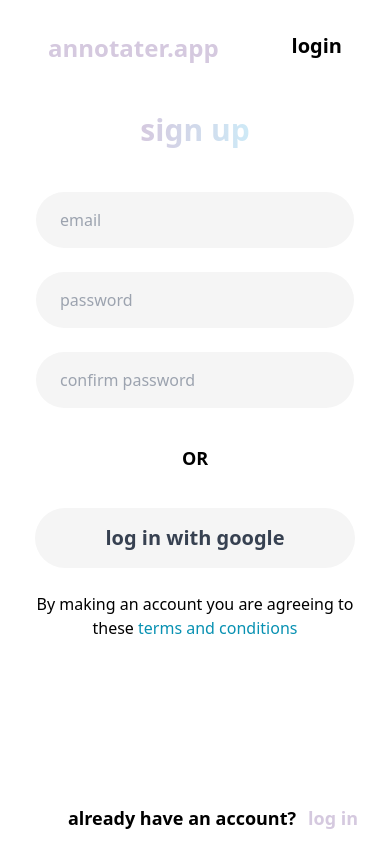
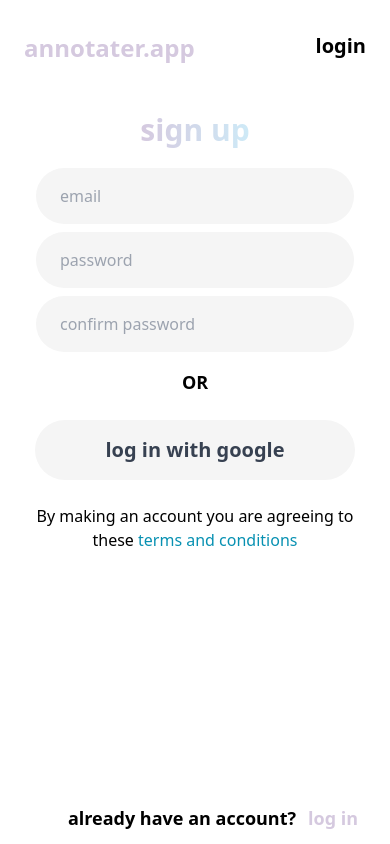
Before and after one commit to TheoC26/annotater.ai, a Next.js app: page /login in a window 390 px wide. Built offline with nearby package versions, Linux system fonts and the light colour scheme; no server answers.

Commit message:
making it more responsive

```diff
--- a/src/components/Header.jsx
+++ b/src/components/Header.jsx
@@ -22,7 +22,7 @@ const Header = ({ user, isHeader }) => {
 
   return (
     <>
-      <div className="flex justify-between px-12 py-8 pb-6 align-middle top-0 w-full sticky bg-white z-50">
+      <div className="flex justify-between px-6 sm:px-12 py-8 pb-6 align-middle top-0 w-full sticky bg-white z-50">
         <div
           onClick={gotoAnnotate}
           className="text-2xl font-bold text-purple place-self-center sm:text-3xl sm:font-extrabold cursor-pointer"
--- a/src/components/HomePage.jsx
+++ b/src/components/HomePage.jsx
@@ -4,20 +4,20 @@ import FileInputButton from "./FileInputButton";
 
 const HomePage = ({ text, setText, setPage, setSource, getText }) => {
   return (
-    <div className="mx-12 flex flex-col justify-center align-middle">
+    <div className="mx-6 flex flex-col justify-center align-middle">
       <div className="flex justify-center">
-        <div className="bg-gradient-to-r mb-3 font-black text-3xl bg-clip-text from-purple to-blue text-transparent text-center justify-self-center w-auto sm:text-4xl">
+        <div className="bg-gradient-to-r mb-3 font-black text-3xl leading-tight bg-clip-text from-purple to-blue text-transparent text-center justify-self-center w-auto sm:text-4xl">
           summarize, analyze, annotate
         </div>
       </div>
-      <div className="flex justify-center my-6 mb-3 sm:my-8 sm:mb-3">
+      <div className="flex justify-center my-2 mb-1 sm:my-8 sm:mb-3">
         {/* <FileInputButton onChange={getText} /> */}
         <FakeInput />
       </div>
       <div className="flex justify-center mt-3">
         <div className="text-base font-black text-gray-700">OR</div>
       </div>
-      <div className="border-12 border-grey bg-grey m-8 mt-3 mx-3 p-5 text-base font-medium rounded-3xl sm:mx-28 lg:mx-48 ">
+      <div className="border-12 border-grey bg-grey m-8 mt-3 mx-0 p-5 text-base font-medium rounded-3xl sm:mx-28 lg:mx-48 ">
         <textarea
           className="bg-grey p-3 text-sm font-medium rounded-3xl resize-none outline-none w-full"
           placeholder="Paste text here... (1000 characters min, 5000 characters max)"
@@ -45,7 +45,7 @@ const HomePage = ({ text, setText, setPage, setSource, getText }) => {
             text.length > 1000 && text.length < 20000
               ? "bg-purple"
               : "bg-grey text-gray-500"
-          } cursor-pointer text-2xl p-3 px-6 rounded-2xl font-bold transition-all duration-200 ease-in-out text-gray-700`}
+          } cursor-pointer text-2xl p-3 mb-3 px-6 rounded-2xl font-bold transition-all duration-200 ease-in-out text-gray-700`}
           onClick={() => {
             text.length > 1000 && text.length < 20000 && setPage("info"); // ##@#@$%#$@$ REMEMBER TO SWITCH THIS BACKKK!!!!!!!!
           }}
--- a/src/components/InfoPage.jsx
+++ b/src/components/InfoPage.jsx
@@ -19,13 +19,13 @@ const InfoPage = ({
   const scrollToPrimary = () => setTimeout(() => primaryRef.current.scrollIntoView(), 10);
 
   return (
-    <div className="mx-12 flex flex-col justify-center align-middle">
+    <div className="mx-6 flex flex-col justify-center align-middle">
       <div className="flex justify-center">
         <div className="bg-gradient-to-r font-black text-3xl bg-clip-text from-purple to-blue text-transparent text-center justify-self-center w-auto sm:text-4xl">
           tell us a little about your source...
         </div>
       </div>
-      <div className="bg-grey m-8 mt-8 mx-3 p-5 text-sm font-medium rounded-3xl h-96 sm:mx-28 lg:mx-48 overflow-y-scroll border-8 border-grey">
+      <div className="bg-grey m-8 mt-8 mx-0 p-5 text-sm font-medium rounded-3xl h-96 sm:mx-28 lg:mx-48 overflow-y-scroll border-8 border-grey">
         {text}
       </div>
       <div className="flex flex-col justify-around w-2/3 mx-auto my-3 text-gray-700 gap-3 md:flex-row" ref={subjectRef}>
@@ -94,7 +94,7 @@ const InfoPage = ({
         className={`${
           (subject == "" || (subject == "history" && isPrimary == null)) &&
           "hidden"
-        } flex justify-center my-6 fixed right-6 bottom-3`}
+        } flex justify-center my-6 fixed right-2 bottom-0 sm:right-6 sm:bottom-3`}
       >
         <div
           className={`bg-gradient-to-r text-gray-700 from-purple to-blue cursor-pointer text-2xl p-3 px-6 rounded-2xl font-bold transition-all duration-200 ease-in-out`}
--- a/src/pages/login.jsx
+++ b/src/pages/login.jsx
@@ -70,24 +70,24 @@ const LoginPage = () => {
           {isLoggingIn ? "log in" : "sign up"}
         </div>
       </div>
-      <div className="flex justify-center mt-8">
+      <div className="flex justify-center mt-3 sm:mt-8">
         <div className="flex flex-col align-middle w-full mx-6 sm:mx-0 sm:w-2/3 md:w-1/2">
           <div
             className={`${
               !error && "hidden"
-            } bg-red-300 m-3 p-4 px-6 text-base font-medium rounded-full text-center text-slate-800`}
+            } bg-red-300 mx-3 p-2 px-6 text-base font-medium rounded-full text-center text-slate-800 sm:m-3 sm:p-4`}
           >
             {error}
           </div>
           <input
-            className="bg-grey m-3 p-4 px-6 text-base font-medium rounded-full outline-none"
+            className="bg-grey mx-3 m-1 mt-2 sm:m-3 p-4 px-6 text-base font-medium rounded-full outline-none"
             type="text"
             placeholder="email"
             value={email}
             onChange={(e) => setEmail(e.target.value)}
           ></input>
           <input
-            className="bg-grey m-3 p-4 px-6 text-base font-medium rounded-full outline-none"
+            className="bg-grey mx-3 m-1 sm:m-3 p-4 px-6 text-base font-medium rounded-full outline-none"
             type="password"
             placeholder="password"
             value={password}
@@ -95,7 +95,7 @@ const LoginPage = () => {
           ></input>
           {!isLoggingIn && (
             <input
-              className="bg-grey m-3 p-4 px-6 text-base font-medium rounded-full outline-none"
+              className="bg-grey mx-3 m-1 sm:m-3 p-4 px-6 text-base font-medium rounded-full outline-none"
               type="password"
               placeholder="confirm password"
               value={confirmPassword}
@@ -105,7 +105,7 @@ const LoginPage = () => {
           <div
             className={`${
               (email != "" || password != "") && "hidden"
-            } text-center font-black text-lg my-6`}
+            } text-center font-black text-lg my-3 sm:6`}
           >
             OR
           </div>
```
